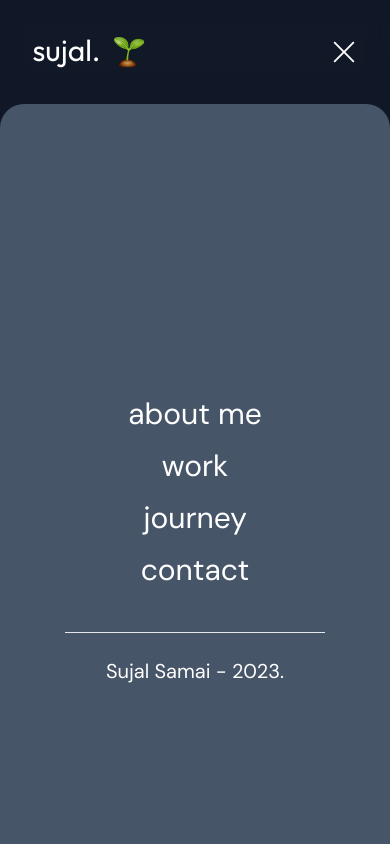
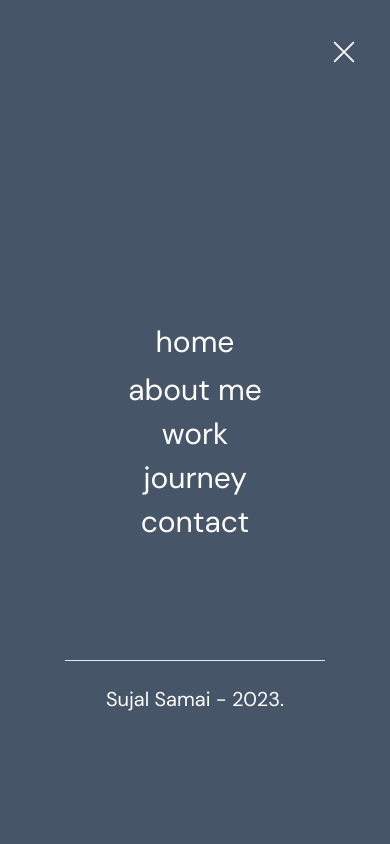
Before and after one commit to SujalSamai/Dev-Portfolio, a Next.js app: page / in a window 390 px wide. Both pictures are taken after a click on the icon 343 px from the left and 52 px from the top of the page. Shown: the top 844 px of the page. Built offline with nearby package versions, Linux system fonts and the light colour scheme.

Commit message:
Improved Hamburger Menu

```diff
--- a/src/components/Navbar/Navbar.jsx
+++ b/src/components/Navbar/Navbar.jsx
@@ -60,13 +60,20 @@ const Navbar = () => {
       </div>
       {
         open && (
-          <motion.div initial={{ x:100, opacity: 0, scale: 0.5 }} animate={{ x: 0, opacity: 1, scale: 1  }}
-  transition={{ type: "spring", duration: 0.8 }} className="bg-slate-600 fixed left-0 h-screen rounded-3xl pt-72 w-full mx-auto text-center text-xl z-20 flex flex-col gap-2">
+          <motion.div initial={{ width: 0 }}
+            animate={{
+              width: "100%"
+            }}
+            exit={{
+              width: 0,
+              transition: { delay: 0.9, duration: 0.9 }
+            }} className="bg-slate-600 fixed top-0 right-0 h-screen pt-80 mx-auto text-center text-xl z-20 flex flex-col gap-2">
+              <Link href={"/"} onClick={closeMenu} className='py-1 w-10/12 mx-auto text-3xl'>home</Link>
             {links.map((link)=>{
-              return <Link key={link.id} href={link.url} onClick={closeMenu} className='py-1 w-10/12 mx-auto text-3xl'>{link.title}</Link>
+              return <motion.div initial={{y:-25 ,opacity:0}} animate={{y:0, opacity:100}} transition={{duration:0.5}}><Link key={link.id} href={link.url} onClick={closeMenu} className='py-1 w-10/12 mx-auto text-3xl'>{link.title}</Link></motion.div>
             })}
-            <hr className='mt-8 w-8/12 mx-auto'/>
-            <h3 className='text-xl mt-4'>Sujal Samai - 2023.</h3>
+            <hr className='mt-28 w-8/12 mx-auto'/>
+            <h3 className='text-normal mt-4'>Sujal Samai - 2023.</h3>
           </motion.div>
         )
       }
```
